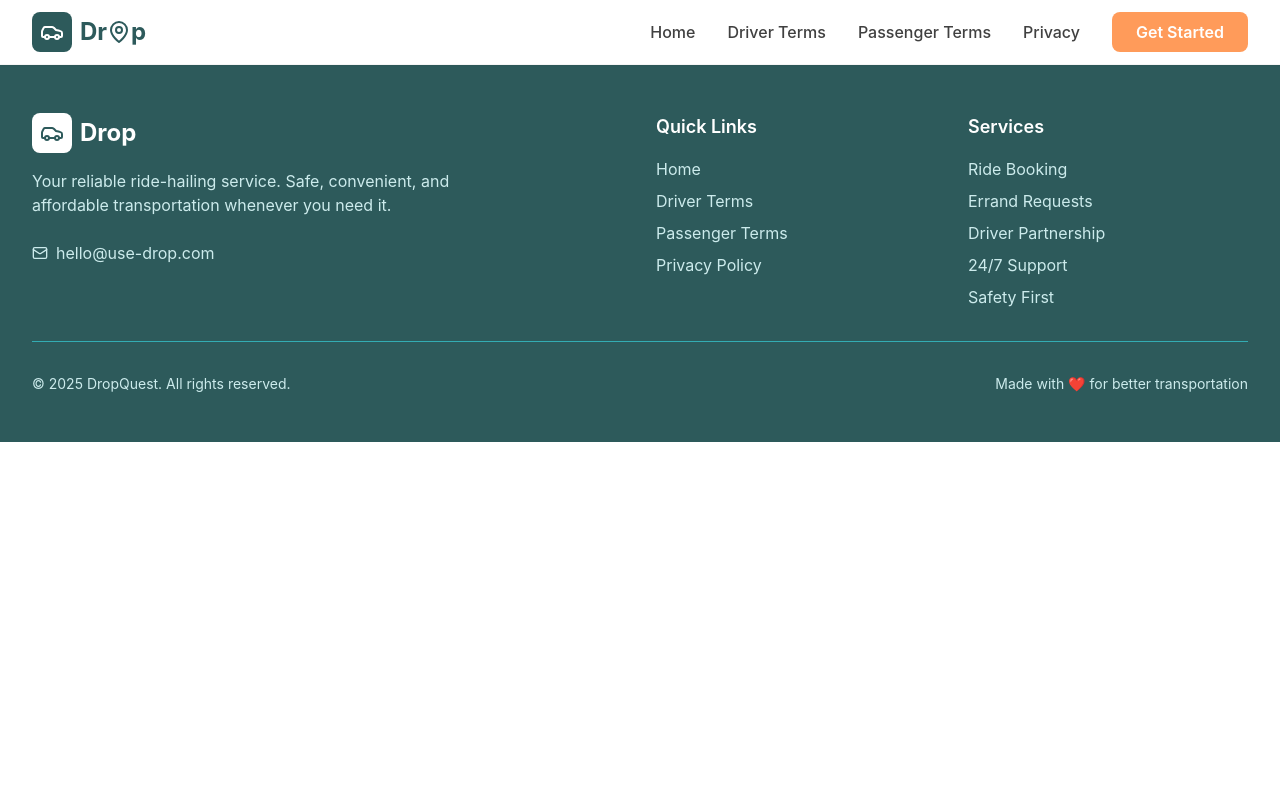
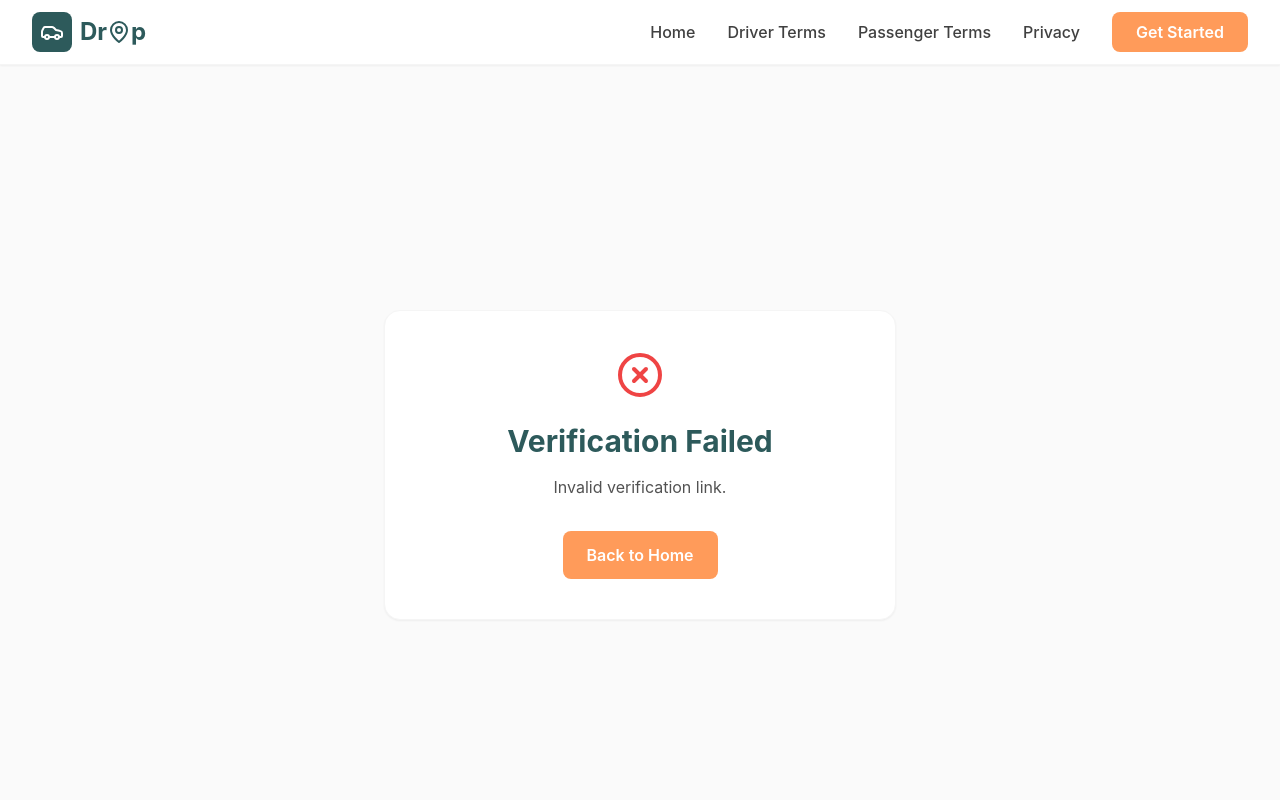
Before and after one commit to mikeyxx/drop-landing-page, a React (Vite) app: page /verify-email in a window 1280 px wide. Shown: the top 800 px of the page. Built offline with nearby package versions, Linux system fonts and the light colour scheme.

Commit message:
add email verification page

```diff
--- a/src/App.tsx
+++ b/src/App.tsx
@@ -1,4 +1,3 @@
-import React from 'react';
 import { BrowserRouter as Router, Routes, Route } from 'react-router-dom';
 import LandingPage from './pages/LandingPage';
 import DriverTerms from './pages/DriverTerms';
@@ -6,6 +5,7 @@ import PassengerTerms from './pages/PassengerTerms';
 import PrivacyPolicy from './pages/PrivacyPolicy';
 import Navbar from './components/Navbar';
 import Footer from './components/Footer';
+import VerifyEmail from './pages/VerifyEmail';
 
 function App() {
   return (
@@ -17,6 +17,7 @@ function App() {
           <Route path="/driver-terms" element={<DriverTerms />} />
           <Route path="/passenger-terms" element={<PassengerTerms />} />
           <Route path="/privacy" element={<PrivacyPolicy />} />
+          <Route path="/verify-email" element={<VerifyEmail />} />
         </Routes>
         <Footer />
       </div>
--- /dev/null
+++ b/src/pages/VerifyEmail.tsx
@@ -0,0 +1,140 @@
+import React, { useEffect, useState } from "react";
+import { useSearchParams } from "react-router-dom";
+import { CheckCircle, XCircle, Loader2, RefreshCcw } from "lucide-react";
+
+const VerifyEmail: React.FC = () => {
+    const [searchParams] = useSearchParams();
+    const [status, setStatus] = useState<"loading" | "success" | "error">("loading");
+    const [message, setMessage] = useState("Verifying your email...");
+    const [errorType, setErrorType] = useState<"invalid" | "expired" | "server" | null>(null);
+    const [resending, setResending] = useState(false);
+    const [resendMessage, setResendMessage] = useState("");
+
+    useEffect(() => {
+        const token = searchParams.get("token");
+
+        if (!token) {
+            setStatus("error");
+            setErrorType("invalid");
+            setMessage("Invalid verification link.");
+            return;
+        }
+
+        const verify = async () => {
+            try {
+                const res = await fetch(
+                    `${import.meta.env.VITE_API_URL}/user/verify-email?token=${token}`
+                );
+                const data = await res.json();
+
+                if (data.success) {
+                    setStatus("success");
+                    setMessage("Your email has been verified successfully! You can now log in.");
+                } else {
+                    setStatus("error");
+                    setErrorType(data.type || "server");
+                    setMessage(data.message || "Verification failed. Please try again.");
+                }
+            } catch (err) {
+                setStatus("error");
+                setErrorType("server");
+                setMessage("Something went wrong. Please try again later.");
+            }
+        };
+
+        verify();
+    }, [searchParams]);
+
+    const handleResend = async () => {
+        setResending(true);
+        setResendMessage("");
+
+        try {
+            const res = await fetch(`${import.meta.env.VITE_API_URL}/user/resend-verification`, {
+                method: "POST",
+                credentials: "include", // Requires logged-in session or token
+            });
+            const data = await res.json();
+
+            if (data.success) {
+                setResendMessage("A new verification email has been sent to your inbox.");
+            } else {
+                setResendMessage(data.message || "Failed to resend verification email.");
+            }
+        } catch (err) {
+            setResendMessage("Something went wrong while resending. Please try again later.");
+        } finally {
+            setResending(false);
+        }
+    };
+
+    return (
+        <div className="min-h-screen flex items-center justify-center bg-neutral-50 px-4">
+            <div className="max-w-lg w-full bg-white rounded-2xl shadow-sm border border-neutral-100 p-10 text-center">
+                {/* Status Icon */}
+                <div className="mb-6 flex justify-center">
+                    {status === "loading" && <Loader2 className="h-12 w-12 text-primary-500 animate-spin" />}
+                    {status === "success" && <CheckCircle className="h-12 w-12 text-green-500" />}
+                    {status === "error" && <XCircle className="h-12 w-12 text-red-500" />}
+                </div>
+
+                {/* Title */}
+                <h1 className="text-3xl font-bold text-primary-500 mb-4">
+                    {status === "loading" && "Verifying Email"}
+                    {status === "success" && "Email Verified"}
+                    {status === "error" && "Verification Failed"}
+                </h1>
+
+                {/* Message */}
+                <p className="text-neutral-600 mb-8">{message}</p>
+
+                {/* CTA Section */}
+                {status === "success" && (
+                    <a
+                        href="/"
+                        className="inline-block bg-secondary-400 text-white px-6 py-3 rounded-lg hover:bg-secondary-500 transition-colors font-semibold"
+                    >
+                        Back to Home
+                    </a>
+                )}
+
+                {status === "error" && errorType === "expired" && (
+                    <div className="space-y-4">
+                        <button
+                            onClick={handleResend}
+                            disabled={resending}
+                            className="flex items-center justify-center gap-2 w-full bg-secondary-400 text-white px-6 py-3 rounded-lg hover:bg-secondary-500 transition-colors font-semibold disabled:opacity-50"
+                        >
+                            {resending ? (
+                                <Loader2 className="h-5 w-5 animate-spin" />
+                            ) : (
+                                <RefreshCcw className="h-5 w-5" />
+                            )}
+                            {resending ? "Resending..." : "Resend Verification Email"}
+                        </button>
+                        {resendMessage && (
+                            <p className="text-sm text-neutral-600">{resendMessage}</p>
+                        )}
+                        <a
+                            href="/"
+                            className="inline-block bg-neutral-100 text-neutral-700 px-6 py-3 rounded-lg hover:bg-neutral-200 transition-colors font-semibold"
+                        >
+                            Back to Home
+                        </a>
+                    </div>
+                )}
+
+                {status === "error" && errorType !== "expired" && (
+                    <a
+                        href="/"
+                        className="inline-block bg-secondary-400 text-white px-6 py-3 rounded-lg hover:bg-secondary-500 transition-colors font-semibold"
+                    >
+                        Back to Home
+                    </a>
+                )}
+            </div>
+        </div>
+    );
+};
+
+export default VerifyEmail;
```
